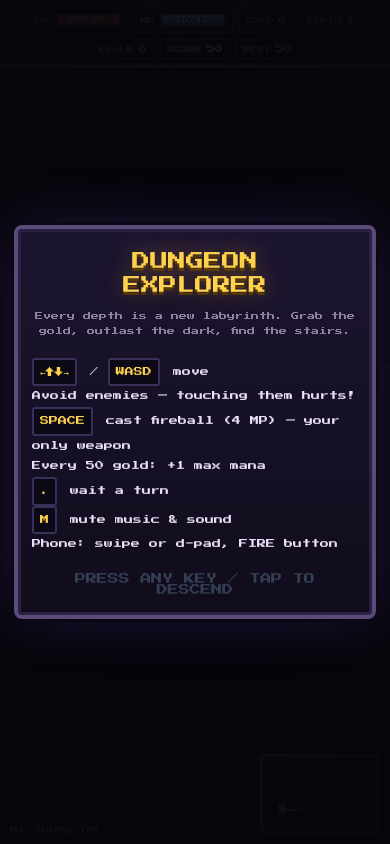
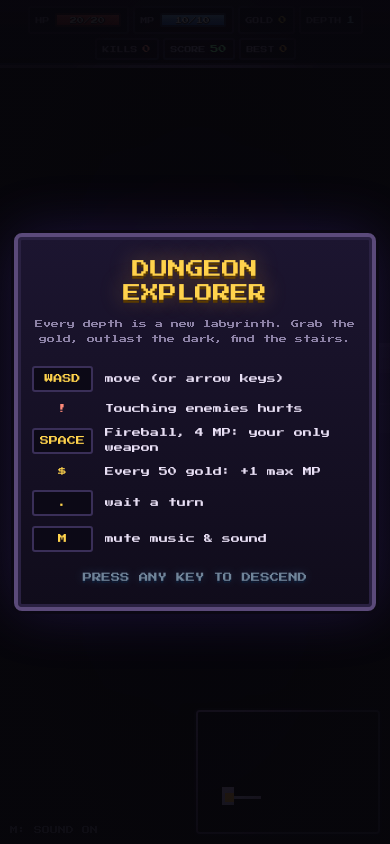
Before and after one commit to adarkadosh/aicode-lab1, a plain HTML site: page index.html in a window 390 px wide. Drawn offline with Linux system fonts and the light colour scheme; animation ran at ten frames a second.

Commit message:
Polish layout and fix enemy turn rules
Cleaner title card on phones (two-column controls, touch hints, no
overlapping prompt), bigger minimap and tiles, softer vignette.
Enemies now move or attack each turn, never both, so running away
works. NEW BEST shows after descending, BEST counts only real runs.
README updated: touching enemies hurts, fireball is the only weapon.

Co-authored-by: Itamar Kroitoru <309044404+ItamarKroitoru@users.noreply.github.com>
Co-Authored-By: Claude Opus 5.5 <noreply@anthropic.com>

```diff
--- a/game.js
+++ b/game.js
@@ -114,7 +114,7 @@ if (typeof window !== 'undefined') (function () {
   const MAX_MANA = 10, FB_COST = 4, FB_RANGE = 8, FB_MS = 40; // fireball: mana cost, tiles, ms per tile
   let W = 0, H = 0, dpr = 1, ts = 32, u = 1, vign, hurtImg;
   let G, cam = { x: 0, y: 0 }, parts = [], floats = [], flashes = [], shake = 0, hurt = 0, fade = 0, turn = 0, msgTimer = 0, miniDirty = true;
-  let queued = null, held = [], lastAct = 0, last = performance.now();
+  let bestNow = false, queued = null, held = [], lastAct = 0, last = performance.now();
   let padTop = 0, padBot = 0, mt = 2, ms = 1, ovl = [], frameNo = 0; // overlay-aware camera padding (css px), minimap scale
   const rnd = Math.random;
   const GOLD_PER_MANA = 50; // every 50 gold collected (cumulative) grants +1 max mana
@@ -292,7 +292,6 @@ if (typeof window !== 'undefined') (function () {
     if (dir === 'F') return cast(now);
     const [dx, dy] = DIRS[dir], p = G.p, nx = p.x + dx, ny = p.y + dy;
     let bumped = null;
-    const threat = G.enemies.filter(e => Math.abs(e.x - p.x) + Math.abs(e.y - p.y) === 1); // adjacent as the round starts: it will strike this round even if the player steps away (else a chaser that spends every turn closing the gap never attacks)
     if (dx || dy) {
       G.face = [dx, dy]; // facing = last move direction (even a bump), used to aim fireballs
       const en = enemyAt(nx, ny);
@@ -305,12 +304,12 @@ if (typeof window !== 'undefined') (function () {
         if (G.tiles[ny * MW + nx] === 2) { descend(); return true; }
       } else return false; // bumping a wall costs no turn
     }
-    endTurn(now, bumped, threat);
+    endTurn(now, bumped);
     return true;
   }
-  function endTurn(now, skip, threat) {
+  function endTurn(now, skip) {
     G.turns++; if (G.mana < G.maxmana) G.mana++;
-    computeFov(); enemiesAct(now, skip, threat); miniDirty = true; hud();
+    computeFov(); enemiesAct(now, skip); miniDirty = true; hud();
   }
 
   /* ---------- fireball ---------- */
@@ -387,15 +386,16 @@ if (typeof window !== 'undefined') (function () {
   const score = () => G.gold + G.depth * 50 + G.kills * 10;
   function pulse(el) { el.classList.remove('up'); void el.offsetWidth; el.classList.add('up'); }
   function refreshBest(sc) { // keep the best score live; the first time a run passes an existing best, celebrate once
-    if (sc <= best) return;
-    if (G.startBest > 0 && !G.newBest) { G.newBest = true; say('NEW BEST!'); sfx.best(); pulse($('bestcell')); floatText(G.p.x + 0.5, G.p.y - 1, 'NEW BEST!', '#ffd34d'); }
+    if (sc <= best || !(G.gold > 0 || G.kills > 0 || G.depth > 1)) return; // the base depth-1 score (50) is not earned: don't persist or celebrate it
+    if (G.startBest > 0 && !G.newBest) { G.newBest = true; bestNow = true; say('NEW BEST!'); sfx.best(); pulse($('bestcell')); floatText(G.p.x + 0.5, G.p.y - 1, 'NEW BEST!', '#ffd34d'); }
     best = sc; try { localStorage.setItem('dde-best', sc); } catch (_) {}
   }
   function descend() {
-    G.depth++; G.hp = Math.min(G.maxhp, G.hp + 3); sfx.stairs(); startLevel(); hud(); say('Depth ' + G.depth + (G.depth === 3 ? ' - demons stir below' : ''));
+    G.depth++; G.hp = Math.min(G.maxhp, G.hp + 3); sfx.stairs(); startLevel(); bestNow = false; hud();
+    say('Depth ' + G.depth + (G.depth === 3 ? ' - demons stir below' : '') + (bestNow ? ' - NEW BEST!' : '')); // the depth toast would overwrite NEW BEST, so fold it in
   }
   function distMap() { return bfs(G.tiles, G.p.x, G.p.y); }
-  function enemiesAct(now, skip, threat) { // skip: the enemy the player just bumped, which already struck this turn; threat: enemies that began the round adjacent
+  function enemiesAct(now, skip) { // skip: the enemy the player just bumped, which already struck this turn. An enemy's turn is a move OR an attack, never both: orthogonally adjacent (after the player's move) -> strike, else step
     turn++; const dm = distMap(), p = G.p;
     for (const e of G.enemies) {
       if (G.state !== 'play') break;
@@ -410,8 +410,7 @@ if (typeof window !== 'undefined') (function () {
         e.alert--;
         const better = nb.filter(([x, y]) => dm[y * MW + x] >= 0 && dm[y * MW + x] < dm[i]);
         if (better.length) {
-          moveTo(e, ...better[(rnd() * better.length) | 0], now);
-          if (threat && threat.includes(e) && Math.abs(e.x - p.x) + Math.abs(e.y - p.y) === 1) attackPlayer(e, now); // followed a fleeing player and closed: strike
+          moveTo(e, ...better[(rnd() * better.length) | 0], now); // moving uses the turn: no strike until its next turn
         }
       } else if (nb.length && rnd() < 0.5) moveTo(e, ...nb[(rnd() * nb.length) | 0], now);
     }
@@ -423,7 +422,7 @@ if (typeof window !== 'undefined') (function () {
     if (G.hp <= 0) {
       G.hp = 0; G.state = 'dead'; sfx.die(); music.want = false; musicHalt(1.8); burst(p.x + 0.5, p.y + 0.5, '#ffffff', 40, 6);
       const sc = score(); refreshBest(sc);
-      $('stats').innerHTML = `Depth reached <b>${G.depth}</b><br>Gold <b>${G.gold}</b> &nbsp; Kills <b>${G.kills}</b><br>Score <b>${sc}</b> &nbsp; Best <b>${best}</b>${G.newBest ? '<br>NEW BEST!' : ''}`;
+      $('stats').innerHTML = `Depth reached <b>${G.depth}</b><br>Gold <b>${G.gold}</b> &nbsp; Kills <b>${G.kills}</b><br>Score <b>${sc}</b> &nbsp; Best <b>${Math.max(best, sc)}</b>${G.newBest ? '<br>NEW BEST!' : ''}`;
       setTimeout(() => $('over').classList.remove('hidden'), 900);
     }
   }
@@ -495,20 +494,20 @@ if (typeof window !== 'undefined') (function () {
     dpr = Math.min(window.devicePixelRatio || 1, 3);
     const iw = Math.max(1, innerWidth), ih = Math.max(1, innerHeight);
     W = cv.width = Math.max(1, Math.floor(iw * dpr)); H = cv.height = Math.max(1, Math.floor(ih * dpr));
-    // tile size: ~28 tiles across on desktop, ~24 on small laptops, ~18 on tablets, ~13 on phones; never fewer than ~10 rows
-    const across = iw < 520 ? 13 : iw < 900 ? 18 : iw < 1200 ? 24 : 28;
+    // tile size: ~22 tiles across on desktop, ~20 on small laptops, ~18 on tablets, ~13 on phones; never fewer than ~10 rows
+    const across = iw < 520 ? 13 : iw < 900 ? 18 : iw < 1200 ? 20 : 22;
     const css = Math.max(20, Math.floor(Math.min(iw / across, ih / 10)));
     ts = Math.floor(css * dpr); u = Math.max(1, Math.round(ts / 16));
     ctx.imageSmoothingEnabled = false;
     const coarse = !!(window.matchMedia && matchMedia('(pointer:coarse)').matches);
-    mt = coarse ? 1.5 : 2; ms = Math.max(1, Math.round(dpr)); // minimap: css px per tile, backing-store scale
+    mt = coarse ? 2 : 3; ms = Math.max(1, Math.round(dpr)); // minimap: css px per tile, backing-store scale
     miniEl.style.width = MW * mt + 'px'; miniEl.style.height = MH * mt + 'px'; miniEl.width = MW * mt * ms; miniEl.height = MH * mt * ms; mctx.imageSmoothingEnabled = false;
     const mk = (inner, stops) => {
       const c = document.createElement('canvas'); c.width = W; c.height = H; const g = c.getContext('2d');
       const gr = g.createRadialGradient(W / 2, H / 2, inner, W / 2, H / 2, Math.hypot(W, H) * 0.55);
       stops.forEach(([o, col]) => gr.addColorStop(o, col)); g.fillStyle = gr; g.fillRect(0, 0, W, H); return c;
     };
-    vign = mk(Math.min(W, H) * 0.3, [[0, 'rgba(0,0,0,0)'], [1, 'rgba(0,0,0,0.8)']]);
+    vign = mk(Math.min(W, H) * 0.42, [[0, 'rgba(0,0,0,0)'], [1, 'rgba(0,0,0,0.6)']]);
     hurtImg = mk(Math.min(W, H) * 0.2, [[0, 'rgba(255,0,0,0)'], [1, 'rgba(255,20,20,0.75)']]);
     measure(); miniDirty = true;
     if (G) { clampCam(1); }
@@ -640,7 +639,7 @@ if (typeof window !== 'undefined') (function () {
   function draw(now, dt) {
     const camx = Math.round(cam.x * ts), camy = Math.round(cam.y * ts);
     ctx.setTransform(1, 0, 0, 1, 0, 0); ctx.fillStyle = '#05040a'; ctx.fillRect(0, 0, W, H);
-    const sk = shake * dpr; ctx.translate((rnd() - 0.5) * sk, (rnd() - 0.5) * sk);
+    const sk = shake * dpr, shx = (rnd() - 0.5) * sk, shy = (rnd() - 0.5) * sk; ctx.translate(shx, shy);
     const flick = 1 + 0.05 * Math.sin(now / 90) + 0.035 * Math.sin(now / 37 + 2) + 0.03 * Math.sin(now / 230);
     const [px, py] = pos(G.p, now), R = 9.5 * flick;
     const x0 = Math.max(0, Math.floor(cam.x)), y0 = Math.max(0, Math.floor(cam.y)), x1 = Math.min(MW - 1, Math.ceil(cam.x + W / ts)), y1 = Math.min(MH - 1, Math.ceil(cam.y + H / ts));
@@ -702,7 +701,10 @@ if (typeof window !== 'undefined') (function () {
       g.addColorStop(0, 'rgba(255,170,80,0.22)'); g.addColorStop(0.4, 'rgba(255,120,40,0.07)'); g.addColorStop(1, 'rgba(255,100,30,0)');
       ctx.fillStyle = g; ctx.fillRect(0, 0, W, H); }
     ctx.globalCompositeOperation = 'source-over';
-    // floating numbers
+    ctx.globalAlpha = 1; ctx.setTransform(1, 0, 0, 1, 0, 0);
+    ctx.drawImage(vign, 0, 0);
+    if (hurt > 0.01) { ctx.globalAlpha = hurt; ctx.drawImage(hurtImg, 0, 0); ctx.globalAlpha = 1; }
+    ctx.translate(shx, shy); // floating numbers go over the vignette so they stay full colour
     ctx.font = `${Math.round(ts * 0.42)}px "Press Start 2P", monospace`; ctx.textAlign = 'center'; ctx.lineWidth = Math.max(2, u * 1.5); ctx.lineJoin = 'round';
     for (let i = floats.length - 1; i >= 0; i--) {
       const f = floats[i], a = (now - f.t) / 900; if (a >= 1) { floats.splice(i, 1); continue; }
@@ -710,8 +712,6 @@ if (typeof window !== 'undefined') (function () {
       ctx.strokeStyle = '#000'; ctx.strokeText(f.text, fx, fy); ctx.fillStyle = f.col; ctx.fillText(f.text, fx, fy);
     }
     ctx.globalAlpha = 1; ctx.setTransform(1, 0, 0, 1, 0, 0);
-    ctx.drawImage(vign, 0, 0);
-    if (hurt > 0.01) { ctx.globalAlpha = hurt; ctx.drawImage(hurtImg, 0, 0); ctx.globalAlpha = 1; }
     if (fade > 0.01) { ctx.fillStyle = `rgba(5,4,10,${fade})`; ctx.fillRect(0, 0, W, H); }
   }
   function drawMini() {
@@ -719,9 +719,9 @@ if (typeof window !== 'undefined') (function () {
     mctx.fillStyle = '#05040a'; mctx.fillRect(0, 0, MW * mt, MH * mt);
     for (let y = 0; y < MH; y++) for (let x = 0; x < MW; x++) {
       const i = y * MW + x; if (!G.seen[i] || !G.tiles[i]) continue;
-      mctx.fillStyle = G.tiles[i] === 2 ? '#7fe3ff' : G.vis[i] ? '#8a7aa8' : '#41375a'; mctx.fillRect(x * mt, y * mt, mt, mt);
+      mctx.fillStyle = G.tiles[i] === 2 ? '#7fe3ff' : G.vis[i] ? '#b9a8e0' : '#5a4c7e'; mctx.fillRect(x * mt, y * mt, mt, mt);
     }
-    mctx.fillStyle = '#ffb347'; mctx.fillRect((G.p.x - 0.5) * mt, (G.p.y - 0.5) * mt, mt * 2, mt * 2);
+    mctx.fillStyle = '#ffb347'; mctx.fillRect((G.p.x - 1) * mt, (G.p.y - 1) * mt, mt * 3, mt * 3);
     for (const e of G.enemies) if (G.vis[e.y * MW + e.x]) { mctx.fillStyle = '#ff5a5a'; mctx.fillRect(e.x * mt, e.y * mt, mt, mt); }
   }
 
--- a/index.html
+++ b/index.html
@@ -36,8 +36,8 @@
   #msg { position:fixed; top:calc(var(--hudh) + 8px); left:50%; transform:translateX(-50%); font-size:10px; color:var(--gold); text-shadow:0 2px 0 #000, 0 0 12px #ffb34788;
          opacity:0; transition:opacity .4s; text-align:center; pointer-events:none; z-index:2; width:90vw; }
   #msg.on { opacity:1; }
-  #mini { position:fixed; right:max(10px, env(safe-area-inset-right)); bottom:max(10px, env(safe-area-inset-bottom)); width:120px; height:80px; image-rendering:pixelated;
-          background:#05040a; border:3px solid var(--edge); border-radius:4px; box-shadow:0 0 0 2px #0b0814, 0 4px 16px #000a; opacity:.85; z-index:2; pointer-events:none; transition:opacity .2s; }
+  #mini { position:fixed; right:max(10px, env(safe-area-inset-right)); bottom:max(10px, env(safe-area-inset-bottom)); width:120px; height:80px; image-rendering:pixelated; box-sizing:content-box;
+          background:#05040a; border:2px solid var(--edge); border-radius:4px; box-shadow:0 0 0 2px #0b0814, 0 4px 16px #000a; opacity:1; z-index:2; pointer-events:none; transition:opacity .2s; }
   #snd { position:fixed; left:max(10px, env(safe-area-inset-left)); bottom:max(10px, env(safe-area-inset-bottom)); font-size:8px; color:var(--dim); z-index:2; pointer-events:none; }
   .dim { opacity:.14 !important; }
   #hud, #dpad, #fire { transition:opacity .2s; }
@@ -53,6 +53,7 @@
   @media (pointer:coarse) {
     #dpad { display:grid; } #fire { display:block; } #snd { display:none; }
     #mini { bottom:auto; top:calc(var(--hudh) + 8px); }
+    #msg { top:calc(var(--hudh) + 96px); line-height:1.8; }
   }
   @media (max-width:560px), (pointer:coarse) {
     #hud { font-size:8px; gap:4px; padding-bottom:5px; }
@@ -74,13 +75,15 @@
   h1 { margin:0 0 6px; font-size:clamp(12px,4.6vw,28px); line-height:1.35; color:var(--gold); text-shadow:0 3px 0 #5a3a00, 0 0 22px #ffb34766; font-weight:normal; }
   h2 { margin:0 0 14px; font-size:clamp(16px,5vw,30px); color:#ff6b5f; text-shadow:0 3px 0 #4a0f10, 0 0 22px #ff4b3f66; font-weight:normal; }
   .sub { color:var(--dim); font-size:10px; line-height:1.9; margin:12px 0 18px; }
-  .keys { font-size:clamp(7px,2.4vw,9px); line-height:2.3; color:var(--txt); text-align:left; display:inline-block; }
-  .keys span { display:inline-block; min-width:2.2em; padding:2px 6px; margin-right:4px; text-align:center; background:#0c0916; border:2px solid #3a2f58; border-radius:3px; color:var(--gold); }
-  .go { margin-top:18px; font-size:clamp(8px,2.8vw,11px); color:#9fd6ff; animation:blink 1.1s steps(2) infinite; }
-  @keyframes blink { 50% { opacity:.25; } }
+  .keys { display:inline-grid; grid-template-columns:auto auto; gap:10px 12px; align-items:center; justify-items:start; text-align:left; line-height:1.6; font-size:clamp(7px,2.4vw,9px); color:var(--txt); }
+  .keys kbd { font:inherit; justify-self:stretch; min-width:2.2em; padding:4px 6px; text-align:center; background:#0c0916; border:2px solid #3a2f58; border-radius:3px; color:var(--gold); }
+  .keys i { font-style:normal; justify-self:center; color:#ff8a7a; } .keys i.g { color:var(--gold); }
+  .tc { display:none; } @media (pointer:coarse) { .kb { display:none; } .tc { display:revert; } }
+  .go { margin-top:18px; line-height:1.8; font-size:clamp(8px,2.4vw,11px); color:#bfe6ff; text-shadow:0 2px 0 #0b2a4a, 0 0 10px #6ab7ff66; animation:blink 1.1s steps(2) infinite; }
+  @keyframes blink { 50% { opacity:.55; } }
   .stats { font-size:clamp(8px,2.8vw,11px); line-height:2.2; color:var(--txt); } .stats b { color:var(--gold); font-weight:normal; }
   @media (max-width:420px) { .card { padding:20px 14px; } .sub { font-size:8px; } }
-  @media (max-height:520px) { .card { padding:14px 16px; } .sub { margin:8px 0 10px; line-height:1.7; } .keys { line-height:1.9; } .go { margin-top:10px; } h1 { font-size:clamp(12px,3.4vw,20px); } }
+  @media (max-height:520px) { .card { padding:14px 16px; } .sub { margin:8px 0 10px; line-height:1.7; } .keys { gap:6px 12px; line-height:1.5; } .go { margin-top:10px; } h1 { font-size:clamp(12px,3.4vw,20px); } }
 </style>
 </head>
 <body>
@@ -108,21 +111,21 @@
   <h1>DUNGEON<br>EXPLORER</h1>
   <div class="sub">Every depth is a new labyrinth. Grab the gold, outlast the dark, find the stairs.</div>
   <div class="keys">
-    <span>&#8592;&#8593;&#8595;&#8594;</span> / <span>WASD</span> move<br>
-    Avoid enemies &mdash; touching them hurts!<br>
-    <span>SPACE</span> cast fireball (4 MP) &mdash; your only weapon<br>
-    Every 50 gold: +1 max mana<br>
-    <span>.</span> wait a turn<br>
-    <span>M</span> mute music &amp; sound<br>
-    Phone: swipe or d-pad, FIRE button
+    <kbd class="kb">WASD</kbd><span class="kb">move (or arrow keys)</span>
+    <kbd class="tc">D-PAD</kbd><span class="tc">move (or swipe)</span>
+    <i>!</i><span>Touching enemies hurts</span>
+    <kbd class="kb">SPACE</kbd><kbd class="tc">FIRE</kbd><span>Fireball, 4 MP: your only weapon</span>
+    <i class="g">$</i><span>Every 50 gold: +1 max MP</span>
+    <kbd class="kb">.</kbd><kbd class="tc">&#8226;</kbd><span>wait a turn</span>
+    <kbd class="kb">M</kbd><span class="kb">mute music &amp; sound</span>
   </div>
-  <div class="go">PRESS ANY KEY / TAP TO DESCEND</div>
+  <div class="go"><span class="kb">PRESS ANY KEY</span><span class="tc">TAP</span> TO DESCEND</div>
 </div></div>
 
 <div id="over" class="overlay hidden"><div class="card">
   <h2>YOU DIED</h2>
   <div class="stats" id="stats"></div>
-  <div class="go">PRESS R / TAP TO RESTART</div>
+  <div class="go"><span class="kb">PRESS R</span><span class="tc">TAP</span> TO RESTART</div>
 </div></div>
 
 <script src="game.js"></script>
```
Also changed, not shown: 1 other file.
